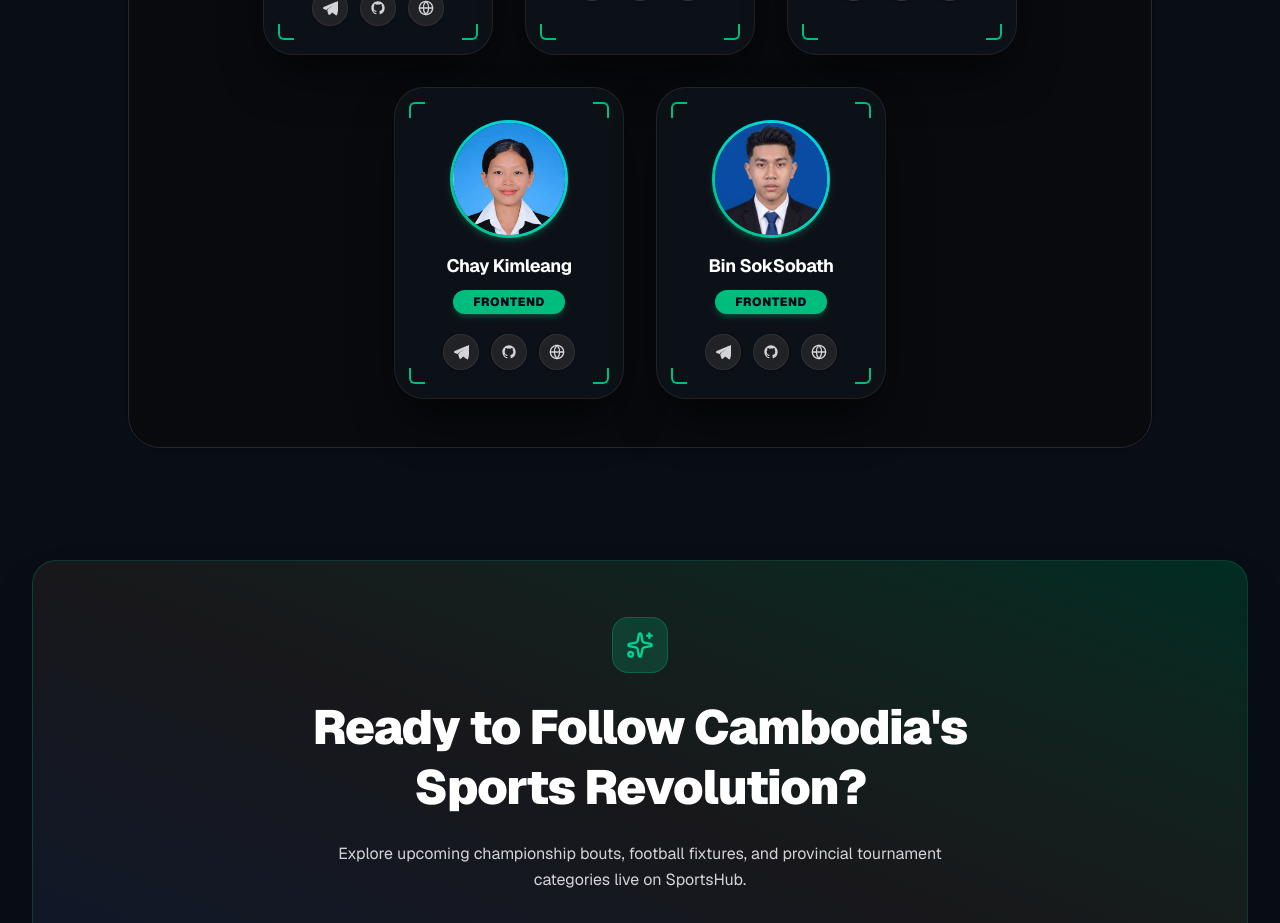
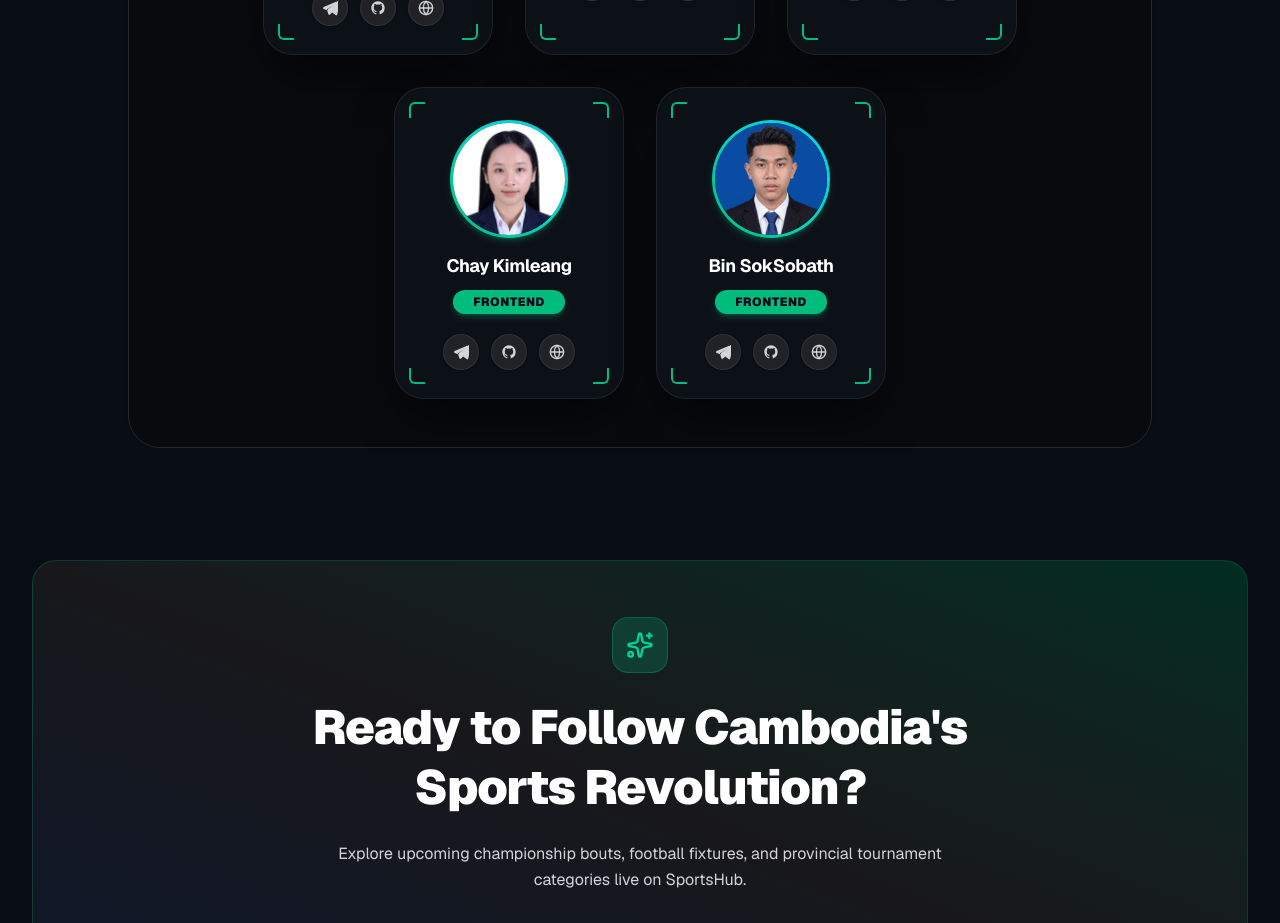
Before and after one commit to Reaksmey8/SportHub, a Next.js app: page /about in a window 1280 px wide. Shown: the part 3720-4643 px from the top of the page. Built offline with nearby package versions, Linux system fonts and the light colour scheme.

Commit message:
Upated: About us image

```diff
--- a/src/app/about/page.tsx
+++ b/src/app/about/page.tsx
@@ -115,7 +115,7 @@ const TEAM_MEMBERS_DATA: ProfileMember[] = [
   {
     name: "Chay Kimleang",
     role: "Frontend",
-    avatarUrl: "/images/mary.jpg",
+    avatarUrl: "/images/kimleang.jpg",
     telegramUrl: "https://t.me",
     githubUrl: "https://github.com",
     emailUrl: "mailto:silkhema@example.com",
```
Also changed, not shown: public/images/kimleang.jpg (added).
